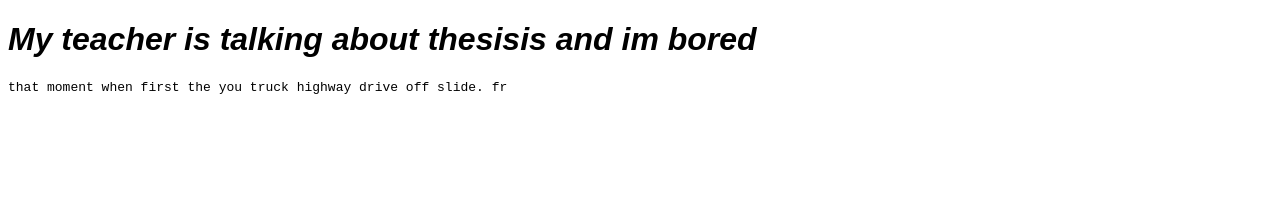
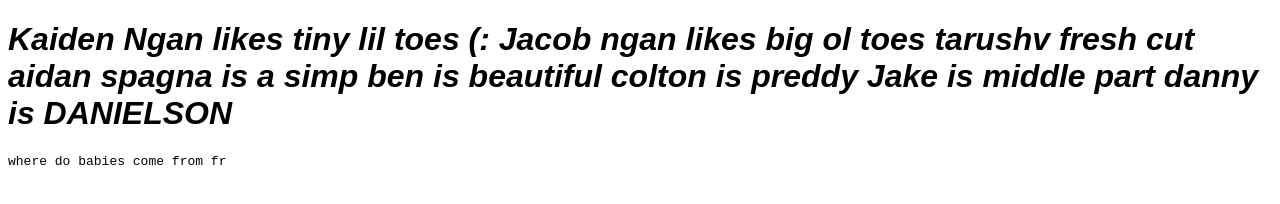
Before and after one commit to Tarushismegasus/siteimadeinmathclass, a plain HTML site: page index.html in a window 1280 px wide. Drawn offline with Linux system fonts and the light colour scheme.

Commit message:
Update index.html

```diff
--- a/index.html
+++ b/index.html
@@ -7,7 +7,7 @@
     <head>
         <meta charset="utf-8">
         <meta http-equiv="X-UA-Compatible" content="IE=edge">
-        <title>kaiden ngan is coming for u</title>
+        <title>fortnite</title>
         <meta name="description" content="">
         <meta name="viewport" content="width=device-width, initial-scale=1">
         <link rel="stylesheet" href="stylesheet.css">
@@ -17,10 +17,10 @@
             <p class="browsehappy">You are using an <strong>outdated</strong> browser. Please <a href="#">upgrade your browser</a> to improve your experience.</p>
         <![endif]-->
         <div class="title">
-            <h1>My teacher is talking about thesisis and im bored</h1>
+            <h1>Kaiden Ngan likes tiny lil toes (:                   Jacob ngan likes big ol toes                       tarushv fresh cut                      aidan spagna is a simp               ben is beautiful              colton is preddy        Jake is middle part        danny is DANIELSON</h1>
 
         </div>
-        <p class="content"> that moment when first the you truck highway drive off slide.     fr </p>
+        <p class="content"> where do babies come from   fr </p>
         <a href="where do babies come from?</a>
 
         <script src="" async defer></script>
```
